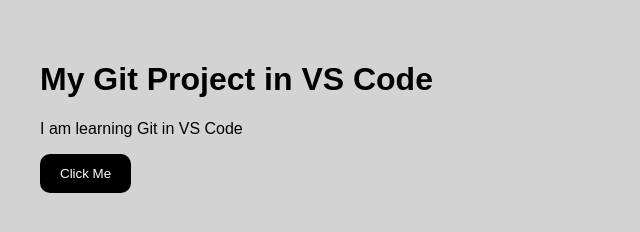
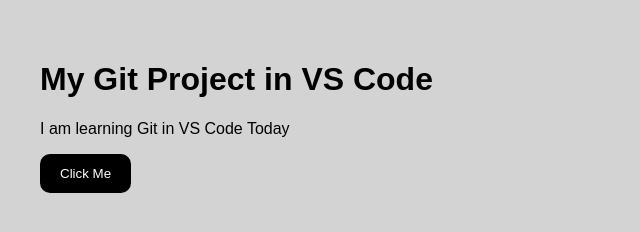
Before and after one commit to ICEDRAGON1st/my-first-project, a plain HTML site: page index.html in a window 1280 px wide. Shown: the full height of the page, 0-640 px from the left. Drawn offline with Linux system fonts and the light colour scheme.

Commit message:
Update Project Description

```diff
--- a/index.html
+++ b/index.html
@@ -8,7 +8,7 @@
   </head>
   <body>
     <h1>My Git Project in VS Code</h1>
-    <p>I am learning Git in VS Code</p>
+    <p>I am learning Git in VS Code Today</p>
     <button>Click Me</button>
     <script src="app.js"></script>
   </body>
```
